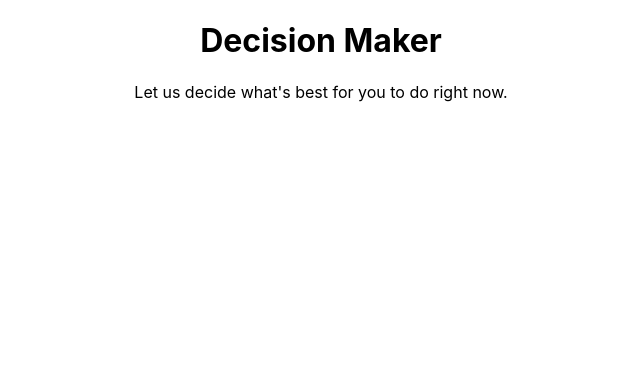
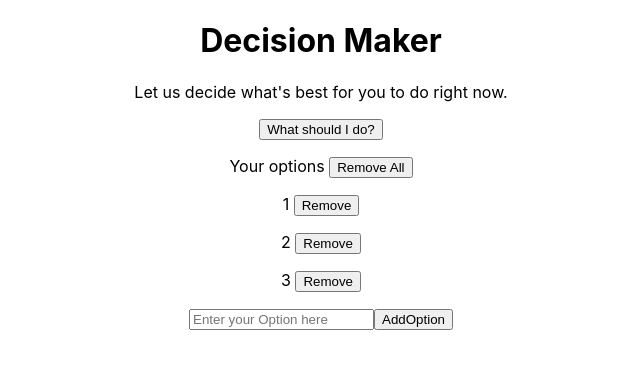
Before and after one commit to kashishkohli20/do-something, a React (Create React App) app: page / in a window 1280 px wide. Shown: the top 368 px of the page, without its empty margins (319-959 px from the left). Built offline with nearby package versions, Linux system fonts and the light colour scheme; the HTML template or start-up script is replaced by a standard one.

Commit message:
Created basic skeleton

```diff
--- a/src/App.js
+++ b/src/App.js
@@ -1,12 +1,31 @@
 import React, { Component } from 'react';
 import './App.css';
 import Header from './components/Header';
+import Action from './components/Action';
+import AddOption from './components/AddOption';
+import Options from './components/Options';
 
 class App extends Component {
+
+  state = {
+    options: [1,2,3]
+  }
+
+  handleAction = () => {
+
+  }
+
   render() {
     return (
       <div className="App">
         <Header />
+        <Action
+          handleAction={this.handleAction}
+        />
+        <Options
+          options={this.state.options}
+        />
+        <AddOption />
       </div>
     );
   }
--- /dev/null
+++ b/src/components/Action.js
@@ -0,0 +1,11 @@
+import React from 'react';
+
+const Action = (props) => {
+  return (
+    <div>
+      <button onClick={props.handleAction}>What should I do?</button>
+    </div>
+  );
+};
+
+export default Action;
--- /dev/null
+++ b/src/components/AddOption.js
@@ -0,0 +1,14 @@
+import React from 'react';
+
+const AddOption = (props) => {
+  return (
+    <div>
+      <form >
+        <input type="text" placeholder="Enter your Option here" />
+        <button>AddOption</button>
+      </form>
+    </div>
+  );
+};
+
+export default AddOption;
--- /dev/null
+++ b/src/components/Option.js
@@ -0,0 +1,11 @@
+import React from 'react';
+
+const Option = (props) => {
+  return (
+    <div>
+      <p>{props.option} <button>Remove</button></p>
+    </div>
+  );
+};
+
+export default Option;
--- /dev/null
+++ b/src/components/Options.js
@@ -0,0 +1,13 @@
+import React from 'react';
+import Option from './Option';
+
+const Options = (props) => {
+  return (
+    <div>
+      <p>Your options <button>Remove All</button></p>
+      {props.options.length > 0 && props.options.map((opt) => (<Option key={opt} option={opt}/>)) }
+    </div>
+  );
+};
+
+export default Options;
```
